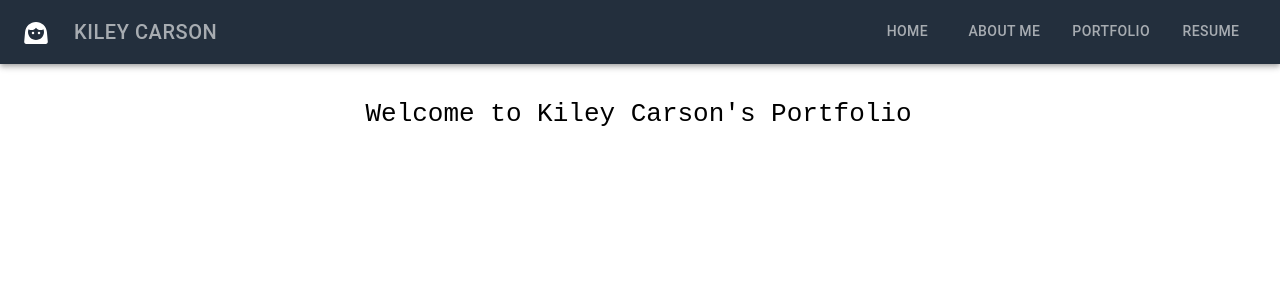
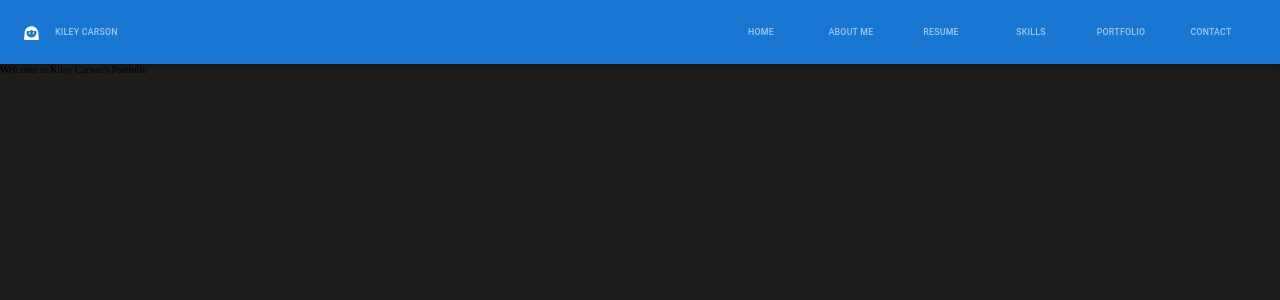
Before and after one commit to crawford134/PersonalPortfolio, a React (Create React App) app: page / in a window 1280 px wide. Shown: the top 300 px of the page. Built offline with nearby package versions, Linux system fonts and the light colour scheme.

Commit message:
Restructuring Folders, Updating ReadMe and App.js and Updating Global CSS

```diff
--- a/src/App.js
+++ b/src/App.js
@@ -1,10 +1,12 @@
 import React from "react";
+import { Routes, Route } from "react-router-dom";
 import Header from "./Components/Header";
-import { Route,Routes } from "react-router-dom";
-import Home from "./Components/Home"
-import AboutMe from "./Components/AboutMe"
-import Portfolio from "./Components/Portfolio";
-import Resume from "./Components/Resume";
+import Home from "./Pages/Home";
+import AboutMe from "./Pages/AboutMe";
+import Resume from "./Pages/Resume";
+import Skills from "./Pages/Skills"
+import Portfolio from "./Pages/Portfolio";
+import Contact from "./Pages/Contact";
 
 function App() {
   return (
@@ -12,11 +14,12 @@ function App() {
       <header><Header /></header>
       <main className="MainBody">
         <Routes>
-          <Route path="/" element={<Home />} />
+          <Route path="/" index element={<Home />} />
           <Route path="/about" element={<AboutMe />} exact/>
-          <Route path="/projects" element={<Portfolio />} exact/>
           <Route path="/resume" element={<Resume />} exact/>
-          <Route path="/PersonalPortfolio" element={<Home />} />
+          <Route path="/skills" element={<Skills />} exact/>
+          <Route path="/portfolio" element={<Portfolio />} exact/>
+          <Route path="/contact" element={<Contact />} exact/>
         </Routes>
       </main>
     </React.Fragment>
--- a/src/Components/Header.js
+++ b/src/Components/Header.jsx
@@ -7,15 +7,17 @@ export default function Header() {
     const [value,setValue] = useState();
 
     return (
-    <AppBar sx={{backgroundColor: '#232F3D'}} position='sticky'>
+    <AppBar className='navBar' position='sticky'>
         <Toolbar>
             <Face3Icon/>
             <Tab className='HeaderTitle' LinkComponent={NavLink} to="/" label='Kiley Carson' onClick={(e)=>setValue(0)}/>
             <Tabs sx={{ml : 'auto'}} className='HeaderTabGroup' textColor='inherit' value={value} onChange={(e,value)=>setValue(value)}>
                 <Tab LinkComponent={NavLink} to="/" label="Home"/>
                 <Tab LinkComponent={NavLink} to="/about" label='About Me' value={1}/>
-                <Tab LinkComponent={NavLink} to="/projects" label='Portfolio' value={2}/>
-                <Tab LinkComponent={NavLink} to="/resume" label='Resume' value={3} />
+                <Tab LinkComponent={NavLink} to="/resume" label='Resume' value={2} />
+                <Tab LinkComponent={NavLink} to="/skills" label='Skills' value={3}/>
+                <Tab LinkComponent={NavLink} to="/portfolio" label='Portfolio' value={4}/>
+                <Tab LinkComponent={NavLink} to="/contact" label='Contact' value={5}/>
             </Tabs>
         </Toolbar>
     </AppBar>
--- /dev/null
+++ b/src/Pages/Contact.jsx
@@ -0,0 +1,7 @@
+import React from 'react'
+
+export default function Contact() {
+  return (
+    <div>Contact</div>
+  )
+}
--- /dev/null
+++ b/src/Pages/Skills.jsx
@@ -0,0 +1,7 @@
+import React from 'react'
+
+export default function Skills() {
+  return (
+    <div>Skills</div>
+  )
+}
--- a/src/index.css
+++ b/src/index.css
@@ -1,54 +1,41 @@
-body {
-  margin: 0;
-  font-family: -apple-system, BlinkMacSystemFont, 'Segoe UI', 'Roboto', 'Oxygen',
-    'Ubuntu', 'Cantarell', 'Fira Sans', 'Droid Sans', 'Helvetica Neue',
-    sans-serif;
-  -webkit-font-smoothing: antialiased;
-  -moz-osx-font-smoothing: grayscale;
+@import url('https://fonts.googleapis.com/css2?family=Poppins:wght@400;600&family=Roboto+Serif:opsz,wght@8..144,500&display=swap');
+
+:root{
+  --selected-theme-background-color: var(--dark-theme-background-color);
+  --selected-theme-main-color-dark: var(--dark-theme-main-color-dark);
+  --selected-theme-main-color-normal: var(--dark-theme-main-color-normal);
+  --selected-theme-main-color-light: var(--dark-theme-main-color-light);
+  --selected-theme-sub-text-color: var(--dark-theme-sub-text-color);
+  --selected-theme-header-background-color: var(--dark-theme-header-background-color);
+
+  /* Dark Theme Colors */
+  --dark-theme-background-color: #1d1d1d;
+  --dark-theme-main-color-dark: #0288d1;
+  --dark-theme-main-color-normal: #03a9f4;
+  --dark-theme-main-color-light: #4fc3f7;
+  --dark-theme-sub-text-color: #fff;
+  --dark-theme-header-background-color: #181818;
+
+  --font-base: "Roboto Slab", serif
 }
 
-code {
-  font-family: source-code-pro, Menlo, Monaco, Consolas, 'Courier New',
-    monospace;
+*{
+  box-sizing: border-box;
+  padding: 0;
+  margin: 0;
+  scroll-behavior: smooth;
 }
 
-
-.HeaderTitle{
-  margin-left: 10px !important;
-  font-size: 20px !important;
-  font-weight: 300px !important;
-  color: #fff !important;
+html{
+  font-size: 62.5%;
+  height: 100%;
 }
 
-.HeaderTabGroup{
-  margin-left: 10px;
+body{
+  background: var(--selected-theme-background-color);
+  height: 100%;
 }
 
-.Home-wrapper {
-  height: 100px;
-  /*This part is important for centering*/
-  display: grid;
-  place-items: center;
+#root{
+  height: 100%;
 }
-
-.Home-typing {
-  width: 35ch; /* Change this number based on the number of characters you want to appear */
-  animation: typing 2s steps(22), blink .5s step-end infinite alternate;
-  white-space: nowrap;
-  overflow: hidden;
-  border-right: 3px solid;
-  font-family: monospace;
-  font-size: 2em;
-}
-
-@keyframes typing {
-  from {
-    width: 0
-  }
-}
-
-@keyframes blink {
-  50% {
-    border-color: transparent
-  }
-}
```
Also changed, not shown: package.json (+8 -2 lines), src/Pages/AboutMe.jsx (renamed from src/Components/AboutMe.js), src/Pages/Home.jsx (renamed from src/Components/Home.js), src/Pages/Portfolio.jsx (renamed from src/Components/Portfolio.js), src/Pages/Resume.jsx (renamed from src/Components/Resume.js), 2 other files (tests, documents, lock files or other folders).
